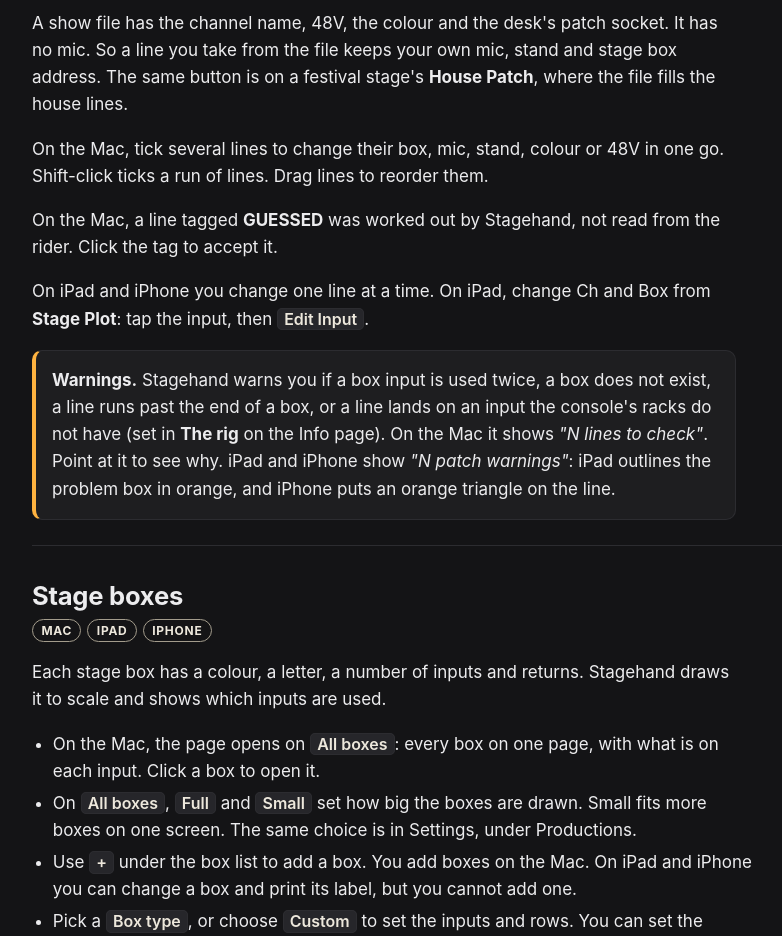
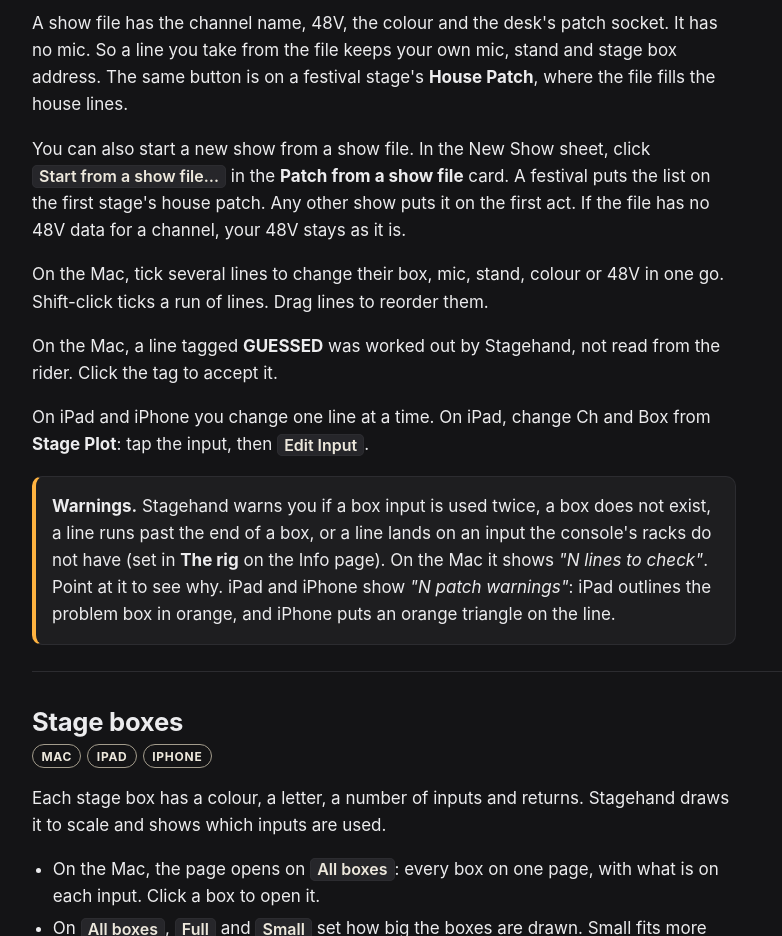
Before and after one commit to audiohawes/stagehand, a plain HTML site: page help/index.html in a window 1280 px wide. Shown: the part 7700-8636 px from the top of the page, without its empty margins (312-1094 px from the left). Drawn offline with Linux system fonts and the light colour scheme.

Commit message:
Help: New Show from a show file
Co-Authored-By: Claude Fable 5.2 <noreply@anthropic.com>

```diff
--- a/help/index.html
+++ b/help/index.html
@@ -346,6 +346,7 @@
       <h3 id="patchimport">Bring a patch in from a console show file (Mac)</h3>
       <p>Click <span class="ui">Import from a file…</span> and choose a venue's or festival's show file, from any console Stagehand reads. A sheet shows your list on the left and the file's list on the right, lined up by channel number. For each line, pick which one to keep. Nothing changes until you press <span class="ui">Import</span>.</p>
       <p>A show file has the channel name, 48V, the colour and the desk's patch socket. It has no mic. So a line you take from the file keeps your own mic, stand and stage box address. The same button is on a festival stage's <b>House Patch</b>, where the file fills the house lines.</p>
+      <p>You can also start a new show from a show file. In the New Show sheet, click <span class="ui">Start from a show file…</span> in the <b>Patch from a show file</b> card. A festival puts the list on the first stage's house patch. Any other show puts it on the first act. If the file has no 48V data for a channel, your 48V stays as it is.</p>
       <p>On the Mac, tick several lines to change their box, mic, stand, colour or 48V in one go. Shift-click ticks a run of lines. Drag lines to reorder them.</p>
       <p>On the Mac, a line tagged <b>GUESSED</b> was worked out by Stagehand, not read from the rider. Click the tag to accept it.</p>
       <p>On iPad and iPhone you change one line at a time. On iPad, change Ch and Box from <b>Stage Plot</b>: tap the input, then <span class="ui">Edit Input</span>.</p>
```
